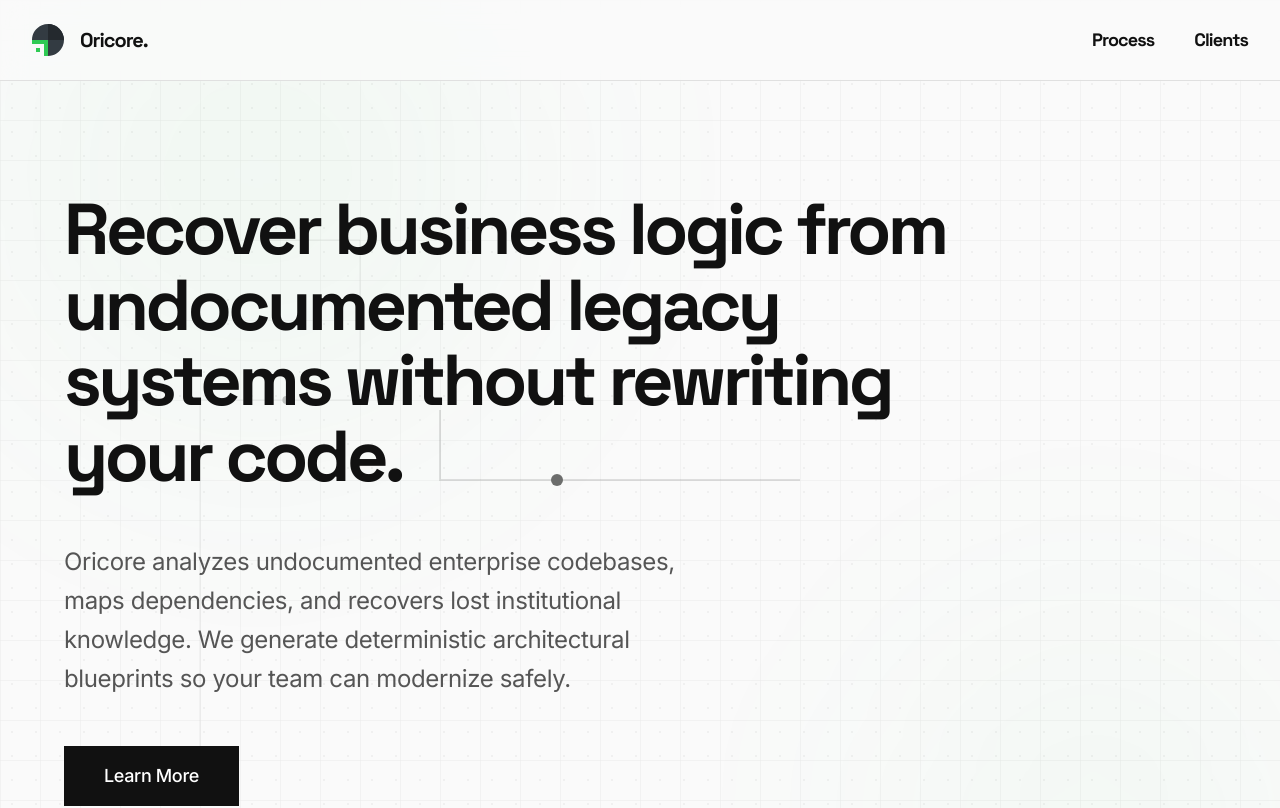
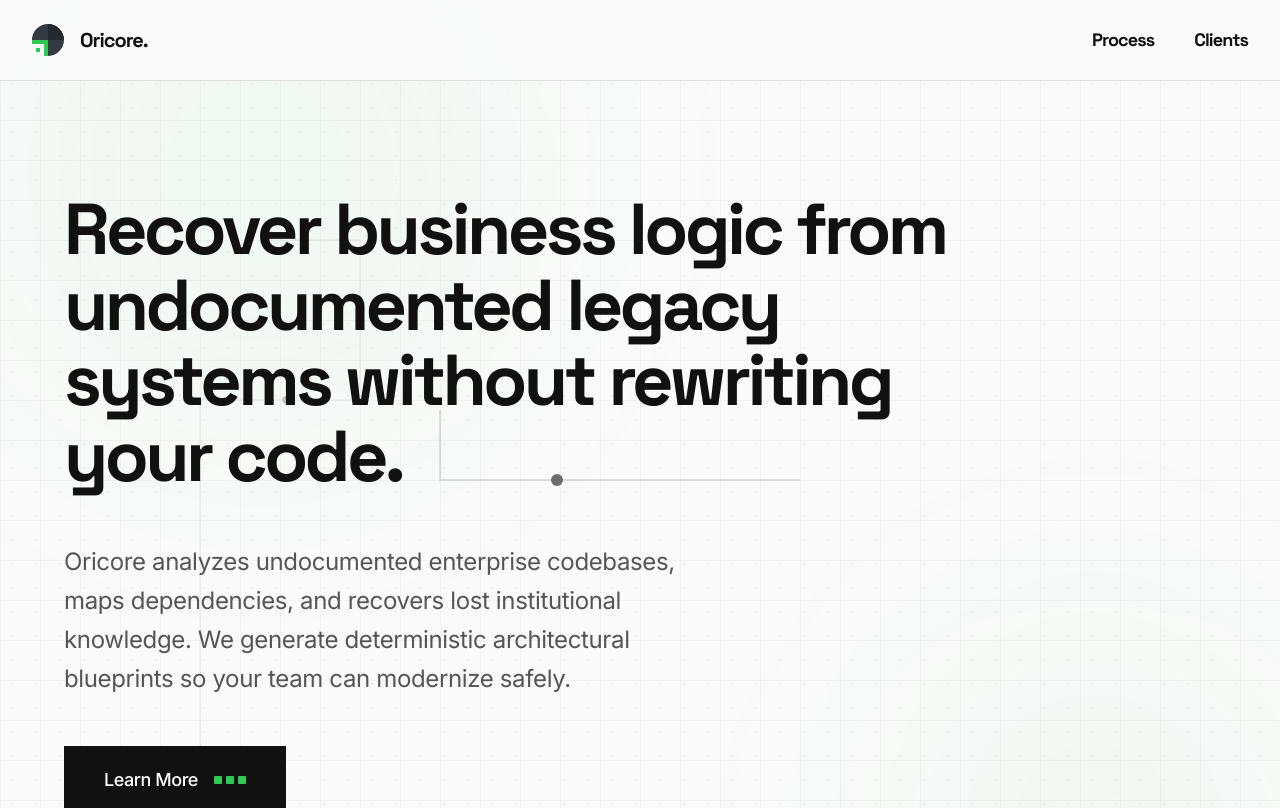
Before and after one commit to soso4ok/oricore-lan, a Next.js app: page / in a window 1280 px wide. Shown: the top 808 px of the page. Built offline with nearby package versions, Linux system fonts and the light colour scheme; a web font is replaced by a local one.

Commit message:
feat(hero): implement animated LearnMoreButton with cascading green squares and correct anchor target

```diff
--- /dev/null
+++ b/app/components/LearnMoreButton.tsx
@@ -0,0 +1,92 @@
+"use client";
+
+import { motion } from "framer-motion";
+
+export default function LearnMoreButton() {
+  const handleScroll = (e: React.MouseEvent<HTMLAnchorElement>) => {
+    e.preventDefault();
+    const target = document.getElementById("pipeline");
+    if (target) {
+      target.scrollIntoView({ behavior: "smooth" });
+    }
+  };
+
+  // Trailing squares animation (pixel arrow)
+  const arrowContainer = {
+    initial: {},
+    hover: {
+      transition: {
+        staggerChildren: 0.1,
+      },
+    },
+  };
+
+  const arrowSquare = {
+    initial: { x: 0, scale: 1, backgroundColor: "#2FCA54" },
+    hover: {
+      x: [0, 8, 0],
+      scale: [1, 1.25, 1],
+      backgroundColor: ["#2FCA54", "#FFFFFF", "#2FCA54"],
+      transition: {
+        duration: 0.8,
+        repeat: Infinity,
+        repeatDelay: 0.2,
+      },
+    },
+  };
+
+  return (
+    <motion.a
+      href="#pipeline"
+      onClick={handleScroll}
+      initial="initial"
+      whileHover="hover"
+      className="group relative inline-flex items-center gap-4 bg-[#111111] !text-white font-medium text-lg px-10 py-5 overflow-hidden transition-colors duration-300 hover:bg-[#1C1C1C]"
+    >
+      {/* Decorative diagonal cascading background squares */}
+      <div className="absolute inset-0 grid grid-cols-6 grid-rows-3 opacity-0 group-hover:opacity-15 transition-opacity duration-300 pointer-events-none">
+        {Array.from({ length: 18 }).map((_, i) => {
+          const col = i % 6;
+          const row = Math.floor(i / 6);
+          const delay = col * 0.08 + row * 0.12;
+          return (
+            <motion.div
+              key={i}
+              variants={{
+                initial: { scale: 0, opacity: 0 },
+                hover: {
+                  scale: [0, 1, 0.7],
+                  opacity: [0, 1, 0.4],
+                  transition: {
+                    duration: 1.2,
+                    repeat: Infinity,
+                    repeatType: "reverse",
+                    delay: delay,
+                    ease: "easeInOut",
+                  },
+                },
+              }}
+              className="w-2.5 h-2.5 bg-[#2FCA54] mx-auto my-auto rounded-[1px]"
+            />
+          );
+        })}
+      </div>
+
+      {/* Button Text */}
+      <span className="relative z-10 tracking-tight">Learn More</span>
+
+      {/* Animated Pixel Arrow */}
+      <motion.div
+        variants={arrowContainer}
+        className="relative z-10 flex gap-1 items-center"
+      >
+        <motion.div variants={arrowSquare} className="w-2 h-2 rounded-[1px]" />
+        <motion.div variants={arrowSquare} className="w-2 h-2 rounded-[1px]" />
+        <motion.div variants={arrowSquare} className="w-2 h-2 rounded-[1px]" />
+      </motion.div>
+
+      {/* Bottom accent border line */}
+      <div className="absolute bottom-0 left-0 right-0 h-[3px] bg-[#2FCA54] scale-x-0 group-hover:scale-x-100 transition-transform duration-300 origin-left" />
+    </motion.a>
+  );
+}
--- a/app/page.tsx
+++ b/app/page.tsx
@@ -4,6 +4,7 @@ import NeuronGrid from "./components/NeuronGrid";
 import SovereigntyScroll from "./components/SovereigntyScroll";
 import DebtCalculator from "./components/DebtCalculator";
 import IntegrationWorkflow from "./components/IntegrationWorkflow";
+import LearnMoreButton from "./components/LearnMoreButton";
 
 export default function Home() {
   return (
@@ -60,9 +61,7 @@ export default function Home() {
             </p>
 
             <div className="mb-0">
-              <a href="#demo" className="inline-block bg-[#111111] !text-white font-medium text-lg px-10 py-4 hover:bg-[#2FCA54] hover:!text-[#111111] transition-colors duration-300">
-                Learn More
-              </a>
+              <LearnMoreButton />
             </div>
           </div>
 
```
